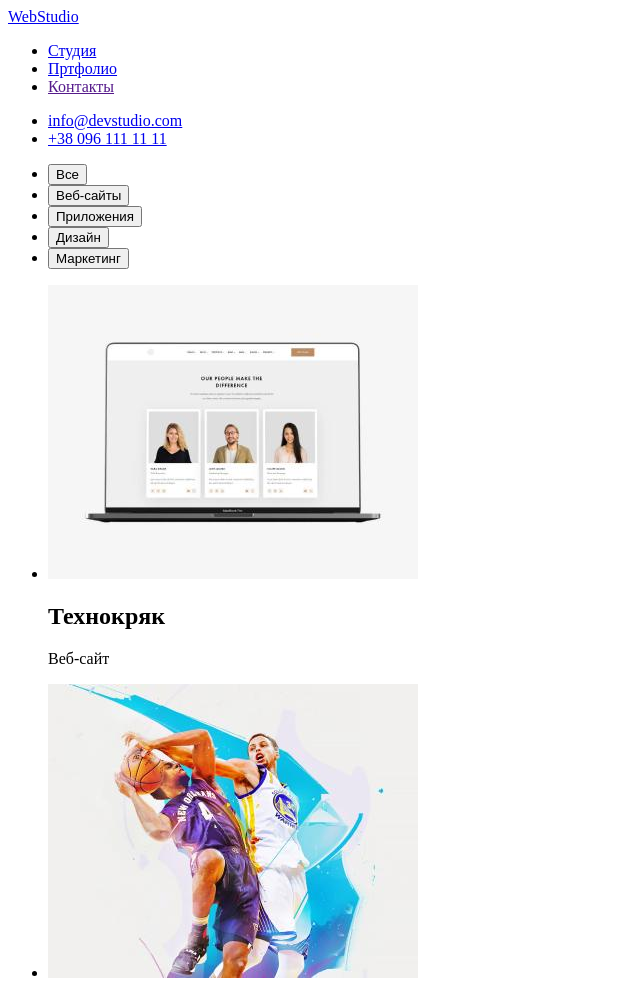
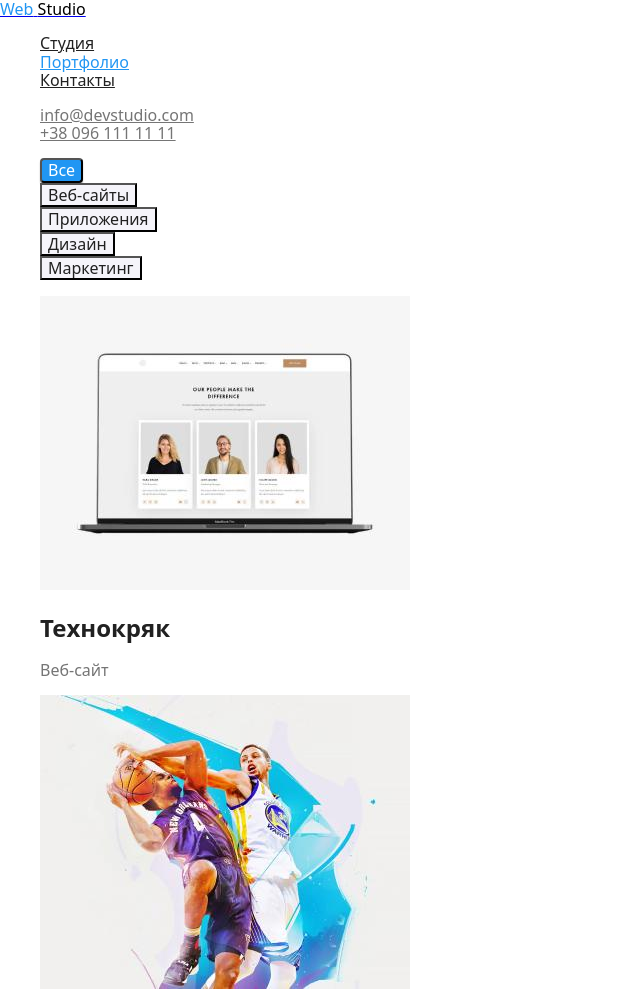
Before and after one commit to VolodymyrSkurikhin/goit-markup-hw-02, a plain HTML site: page portfolio.html in a window 1280 px wide. Shown: the top 992 px of the page, without its empty margins (0-640 px from the left). Drawn offline with nearby package versions, Linux system fonts and the light colour scheme.

Commit message:
Добавлены стили и HTML портфолио

```diff
--- a/css/styles.css
+++ b/css/styles.css
@@ -0,0 +1,111 @@
+body {
+ background-color: #ffffff;
+}
+/* Переменные */
+:root {
+ --text-prime-color: #212121;
+}
+:root {
+ --text-second-color: #757575;
+}
+:root {
+ --hov-foc-color: #2196f3;
+}
+:root {
+ --white-color: #ffffff;
+}
+:root {
+ --black-studio-color: #000000;
+}
+:root {
+ --black-footer-color: #2f303a;
+}
+:root {
+ --inactive-but-color: #f5f4fa;
+}
+.footer {
+ --mail-footer-color: rgba(255, 255, 255, 0.6);
+}
+body {
+ background-color: var(--white-color);
+}
+.footer {
+ background-color: var(--black-footer-color);
+}
+/* Лого */
+.web {
+ color: var(--hov-foc-color);
+}
+.studio {
+ color: var(--black-studio-color);
+}
+/* Навигация */
+.site-nav .link {
+ color: var(--text-prime-color);
+}
+.site-nav .link:hover,
+.site-nav .link:focus {
+ color: var(--hov-foc-color);
+}
+.site-nav .act-link {
+ color: var(--hov-foc-color);
+}
+/* Адрес,телефон */
+.mail-tel .mail,
+.mail-tel .tel {
+ color: var(--text-second-color);
+}
+.mail-tel .mail:hover,
+.mail-tel .mail:focus,
+.mail-tel .tel:focus,
+.mail-tel .tel:hover {
+ color: var(--hov-foc-color);
+}
+/* Убрать точки со списков */
+.list {
+ list-style: none;
+}
+/* Фильтр */
+.but-act {
+ color: var(--white-color);
+ background-color: var(--hov-foc-color);
+ box-shadow: 0px 3px 1px rgba(0, 0, 0, 0.1), 0px 1px 2px rgba(0, 0, 0, 0.08),
+  0px 2px 2px rgba(0, 0, 0, 0.12);
+ border-radius: 4px;
+}
+.but {
+ color: var(--text-prime-color);
+ background-color: var(--inactive-but-color);
+}
+.but:hover,
+.but:focus {
+ color: var(--white-color);
+ background-color: var(--hov-foc-color);
+ box-shadow: 0px 3px 1px rgba(0, 0, 0, 0.1), 0px 1px 2px rgba(0, 0, 0, 0.08),
+  0px 2px 2px rgba(0, 0, 0, 0.12);
+ border-radius: 4px;
+}
+/* Проекты */
+.section-title {
+ color: var(--text-prime-color);
+}
+.section-kind {
+ color: var(--text-second-color);
+}
+/* Футер */
+.studio-footer {
+ color: var(--white-color);
+}
+.address {
+ color: var(--white-color);
+}
+.mail-footer {
+ color: var(--mail-footer-color);
+}
+.mail-footer:hover,
+.mail-footer:focus {
+ color: var(--hov-foc-color);
+}
+
+/* main color #212121 */
+/* cecond color #757575 */ ;
--- a/portfolio.html
+++ b/portfolio.html
@@ -5,104 +5,107 @@
   <meta http-equiv="X-UA-Compatible" content="IE=edge">
   <meta name="viewport" content="width=device-width, initial-scale=1.0">
   <title>Portfolio</title>
+  <link rel="stylesheet" href="https://cdnjs.cloudflare.com/ajax/libs/modern-normalize/1.1.0/modern-normalize.min.css">
+  <link rel="stylesheet" href="./css/styles.css">
 </head>
 <body>
   <!--Шапка сайта-->
-  <header>
+  <header class="header">
     <nav>
-      <a href="/" lang="en">WebStudio</a>
-      <ul>
-        <li><a href="/">Студия</a></li>
-        <li><a href="./portfolio.html">Пртфолио</a></li>
-        <li><a href="">Контакты</a></li>
+      <a href="/" lang="en"><span class="web">Web</span> <span class="studio">Studio</span></a>
+      <ul class="site-nav list">
+        <li><a href="/" class="link">Студия</a></li>
+        <li><a href="./portfolio.html" class="act-link">Портфолио</a></li>
+        <li><a href="" class="link">Контакты</a></li>
       </ul>
     </nav>
-    <ul>
-      <li><a href="mailto:info@devsudio.com">info@devstudio.com</a></li>
-      <li><a href="tel:+380961111111">+38 096 111 11 11</a></li>
+    <ul class="mail-tel list">
+      <li><a href="mailto:info@devsudio.com" class="mail">info@devstudio.com</a></li>
+      <li><a href="tel:+380961111111" class="tel">+38 096 111 11 11</a></li>
     </ul>
   </header>
-  <main>
+  <main class="main">
     <!-- Фильтр -->
-    <ul>
+    <ul class="list">
       <li>
-        <button type="button">Все</button>
+        <button type="button" class="but-act">Все</button>
       </li>
       <li>
-        <button type="button">Веб-сайты</button>
+        <button type="button" class="but">Веб-сайты</button>
       </li>
       <li>
-        <button type="button">Приложения</button>
+        <button type="button" class="but">Приложения</button>
       </li>
       <li>
-        <button type="button">Дизайн</button>
+        <button type="button" class="but">Дизайн</button>
       </li>
       <li>
-        <button type="button">Маркетинг</button>
+        <button type="button" class="but">Маркетинг</button>
       </li>
     </ul>
     <!-- Поекты -->
-    <section>
+    <section class="section">
       <h1 hidden>Проекты</h1>
-      <ul>
+      <ul class="list">
         <li>
           <img src="./images/techno.jpg" alt="лидеры технокряка" width="370">
-          <h2>Технокряк</h2>
-          <p>Веб-сайт</p>
+          <h2 class="section-title">Технокряк</h2>
+          <p class="section-kind">Веб-сайт</p>
         </li>
         <li>
           <img src="./images/no-vs-gs.jpg" alt="баскетболисты" width="370">
-          <h2>Постер New Orlean vs Golden Star</h2>
-          <p>Дизайн</p>
+          <h2 class="section-title">Постер New Orlean vs Golden Star</h2>
+          <p class="section-kind">Дизайн</p>
         </li>
         <li>
           <img src="./images/seafood.jpg" alt="логотип-ресторана" width="370">
-          <h2>Ресторан Seafood</h2>
-          <p>Приложение</p>
+          <h2 class="section-title">Ресторан Seafood</h2>
+          <p class="section-kind">Приложение</p>
         </li>
         <li>
           <img src="./images/prime.jpg" alt="наушники" width="370">
-          <h2>Проект Prime</h2>
-          <p>Маркетинг</p>
+          <h2 class="section-title">Проект Prime</h2>
+          <p class="section-kind">Маркетинг</p>
         </li>
         <li>
           <img src="./images/boxes.jpg" alt="две-коробки" width="370">
-          <h2>Проект Boxes</h2>
-          <p>Приложение</p>
+          <h2 class="section-title">Проект Boxes</h2>
+          <p class="section-kind">Приложение</p>
         </li>
         <li>
           <img src="./images/inspiration.jpg" alt="монитор" width="370">
-          <h2>Inspiration has no Borders</h2>
-          <p>Веб-сайт</p>
+          <h2 class="section-title">Inspiration has no Borders</h2>
+          <p class="section-kind">Веб-сайт</p>
         </li>
         <li>
           <img src="./images/edition.jpg" alt="книга" width="370">
-          <h2>Издание Limited Edition</h2>
-          <p>Дизайн</p>
+          <h2 class="section-title">Издание Limited Edition</h2>
+          <p class="section-kind">Дизайн</p>
         </li>
         <li>
           <img src="./images/lab.jpg" alt="этикетка" width="370">
-          <h2>Проект LAB</h2>
-          <p>Маркетинг</p>
+          <h2 class="section-title">Проект LAB</h2>
+          <p class="section-kind">Маркетинг</p>
         </li>
         <li>
           <img src="./images/business.jpg" alt="ноутбук" width="370">
-          <h2>Growing Business</h2>
-          <p>Приложение</p>
+          <h2 class="section-title">Growing Business</h2>
+          <p class="section-kind">Приложение</p>
         </li>
       </ul>
     </section>
   </main>
   <!--Футер-->
-  <footer>
-    <a href="/" lang="en">WebStudio</a>
+  <footer class="footer">
+    <a href="/" lang="en"><span class="web">Web</span> <span class="studio-footer">Studio</span></a>
     <address>
-      <p>г. Киев, пр-т Леси Украинки, 26</p>
-      <ul>
-        <li><a href="mailto:info@example.com">info@example.com</a></li>
-        <li><a href="tel:+380991111111">+38 099 111 11 11</a></li>
+      <p class="address">г. Киев, пр-т Леси Украинки, 26</p>
+      <ul class="list">
+        <li><a href="mailto:info@example.com" class="mail-footer">info@example.com</a></li>
+        <li><a href="tel:+380991111111" class="mail-footer">+38 099 111 11 11</a></li>
       </ul>
     </address>
   </footer>
 </body>
+
 </html>
```
